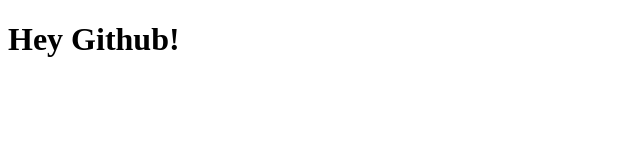
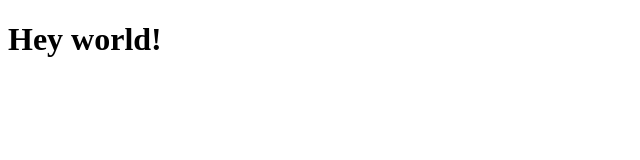
Before and after one commit to Surakshyagaire03/demo.push, a plain HTML site: page index.html in a window 1280 px wide. Shown: the full height of the page, 0-640 px from the left. Drawn offline with Linux system fonts and the light colour scheme.

Commit message:
this is my third push

```diff
--- a/index.html
+++ b/index.html
@@ -6,7 +6,7 @@
     <title>Doucument</title>
 </head>
 <body>
-    <h1>Hey Github!</h1>
+    <h1>Hey world!</h1>
 
 </body>
 </html>
```
